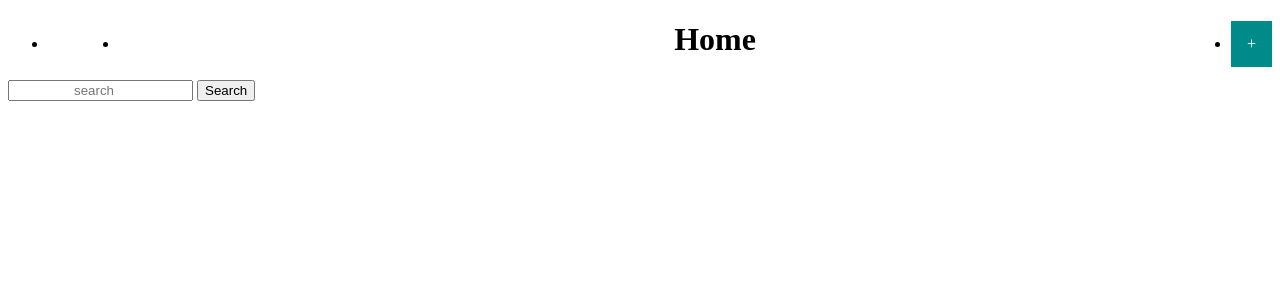
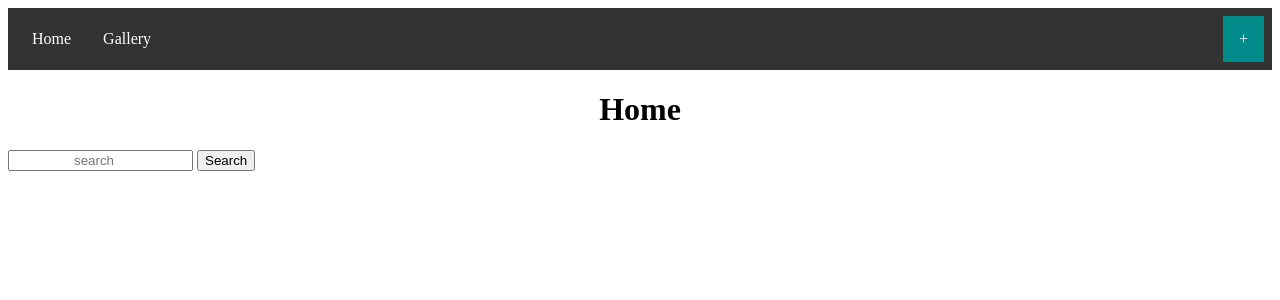
Before and after one commit to Pedroamurta/CSIA, a Django app: page / in a window 1280 px wide. Shown: the top 300 px of the page. Run offline with Django 4.2, Linux system fonts and the light colour scheme.

Commit message:
Revert "Update and debbuging"
This reverts commit fc02d26b8d8b7f1616e930833ae0048b8d330da0.

```diff
--- a/gallery/static/style.css
+++ b/gallery/static/style.css
@@ -2,7 +2,7 @@ h1 {
     text-align: center;
 }
 
-#nav {
+ul {
     list-style-type: none;
     margin: 0;
     padding: 8px;
@@ -10,11 +10,11 @@ h1 {
     background-color: #333;
   }
 
-  nav li {
+  li {
     float: left;
   }
 
-  nav li a {
+  li a {
     display: block;
     color: white;
     text-align: center;
@@ -22,11 +22,11 @@ h1 {
     text-decoration: none;
   }
 
-  nav li a:hover {
+  li a:hover {
     background-color: darkcyan;
   }
 
-  nav .add {
+  .add {
     float: right;
     background-color: darkcyan;
   }
@@ -34,7 +34,3 @@ h1 {
   #psearch {
     text-align: center;
   }
-
-  .errorlist{
-    background-color: white;
-  }
--- a/gallery/templates/base.html
+++ b/gallery/templates/base.html
@@ -5,13 +5,11 @@
         <meta charset="UTF-8">
         <link rel="stylesheet" href="/static/style.css">
     </head>
-    <nav>
-        <ul>
-            <li><a href="/">Home</a></li>
-            <li><a href="/gallery">Gallery</a></li>
-            <li class="add"><a href="/create">+</a></li>
-        </ul>
-    </nav>
+    <ul>
+        <li><a href="/">Home</a></li>
+        <li><a href="/gallery">Gallery</a></li>
+        <li class="add"><a href="/create">+</a></li>
+      </ul>
     <body>
         {% block content %}
         {% endblock %}
--- a/photos/models.py
+++ b/photos/models.py
@@ -10,9 +10,9 @@ class Tag(models.Model):
 
 class Image(models.Model):
 
-    image = models.ImageField(blank= False, upload_to= 'gallery/static/media', error_messages='no file uploaded')
-    title = models.CharField(max_length= 40, blank= False, unique= True, error_messages='no title detected')
-    tags = models.ManyToManyField(Tag, blank= True, error_messages= 'someting wrong with the tags')
+    image = models.ImageField(blank= False, upload_to= 'gallery/static/media')
+    title = models.CharField(max_length= 40, blank= False, unique= True)
+    tags = models.ManyToManyField(Tag, blank= True)
 
     def __str__(self):
         return self.title
```
Also changed, not shown: db.sqlite3, gallery/static/media/_MG_0010.jpg (added), gallery/static/media/_MG_0055_QxYjr8g.jpg (added), photos/migrations/0004_alter_image_image_alter_image_tags_alter_image_title.py (deleted).
